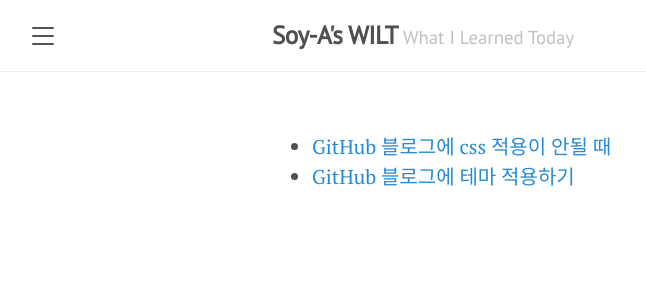
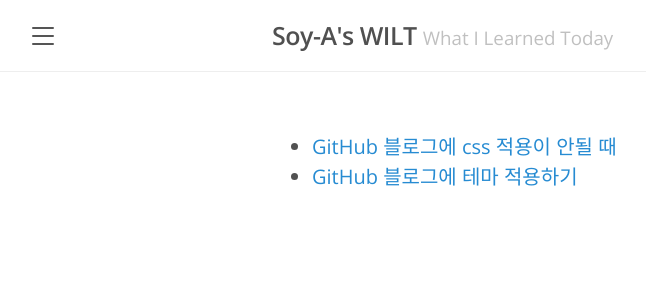
Before and after one commit to soy-A/soy-a.github.io, a Jekyll site: the page built from index.markdown, in a window 1280 px wide. Shown: the top 300 px of the page, without its empty margins (8-654 px from the left). Built offline with Jekyll 4.4.1, drawn with Linux system fonts in a browser that asks for light colours; the list of posts is cut into pages by our own code.

Commit message:
Change fonts

```diff
--- a/public/css/lanyon.css
+++ b/public/css/lanyon.css
@@ -18,13 +18,15 @@
  * Contents
  *
  * Global resets
+ * Fonts
  * Masthead
  * Sidebar
  * Slide effect
  * Posts and pages
  * Pagination
  * Reverse layout
- * Themes
+ * Theme
+ * Tagss
  */
 
 
@@ -36,21 +38,35 @@
 
 /* Prevent scroll on narrow devices */
 
-@import url('https://fonts.googleapis.com/css2?family=Noto+Sans+KR:wght@100;300&display=swap');
+/* Fonts */
+@import url('https://fonts.googleapis.com/css2?family=Noto+Sans+KR:wght@100;500&display=swap');
+@import url('https://fonts.googleapis.com/css2?family=Open+Sans:wght@300;600&display=swap');
+
+@font-face {
+  font-family: "Noto Sans KR";
+  font-style: normal;
+}
+
+@font-face {
+  font-family: "Open Sans";
+  unicode-range: U+0020-007E;
+  font-style: normal;
+}
 
 html,
 body {
   overflow-x: hidden;
+  font-weight: 100;
 }
 
 html {
-  font-family: "PT Serif", 'Noto Sans KR';
+  font-family: "Open Sans", 'Noto Sans KR';
 }
 
 h1, h2, h3, h4, h5, h6 {
-  font-family: "PT Sans", 'Noto Sans KR';
-  font-weight: 700;
+  font-family: "Open Sans", 'Noto Sans KR';
   color: #313131;
+  font-weight: 500, 600;
   letter-spacing: -.025rem;
 }
 
@@ -106,6 +122,7 @@ h1, h2, h3, h4, h5, h6 {
   margin-top: 0;
   margin-bottom: 0;
   color: #505050;
+  font-weight: 600;
 }
 .masthead-title a {
   color: #505050;
@@ -151,7 +168,7 @@ h1, h2, h3, h4, h5, h6 {
   width: 14rem;
   visibility: hidden;
   overflow-y: auto;
-  font-family: "PT Sans", 'Nanum Gothic';
+  font-family: 'Open Sans', 'Noto Sans KR';
   font-size: .875rem; /* 15px */
   color: rgba(255,255,255,.6);
   background-color: #202020;
@@ -315,7 +332,7 @@ a.sidebar-nav-item:focus {
 .post-title,
 .post-title a {
   color: #303030;
-  font-weight: 700;
+  font-weight: 600;
 }
 .page-title,
 .post-title {
@@ -367,7 +384,7 @@ a.sidebar-nav-item:focus {
   overflow: hidden; /* clearfix */
   margin-left: -1rem;
   margin-right: -1rem;
-  font-family: "PT Sans", 'Noto Sans KR';
+  font-family: "Open Sans", 'Noto Sans KR';
   color: #ccc;
   text-align: center;
 }
```
